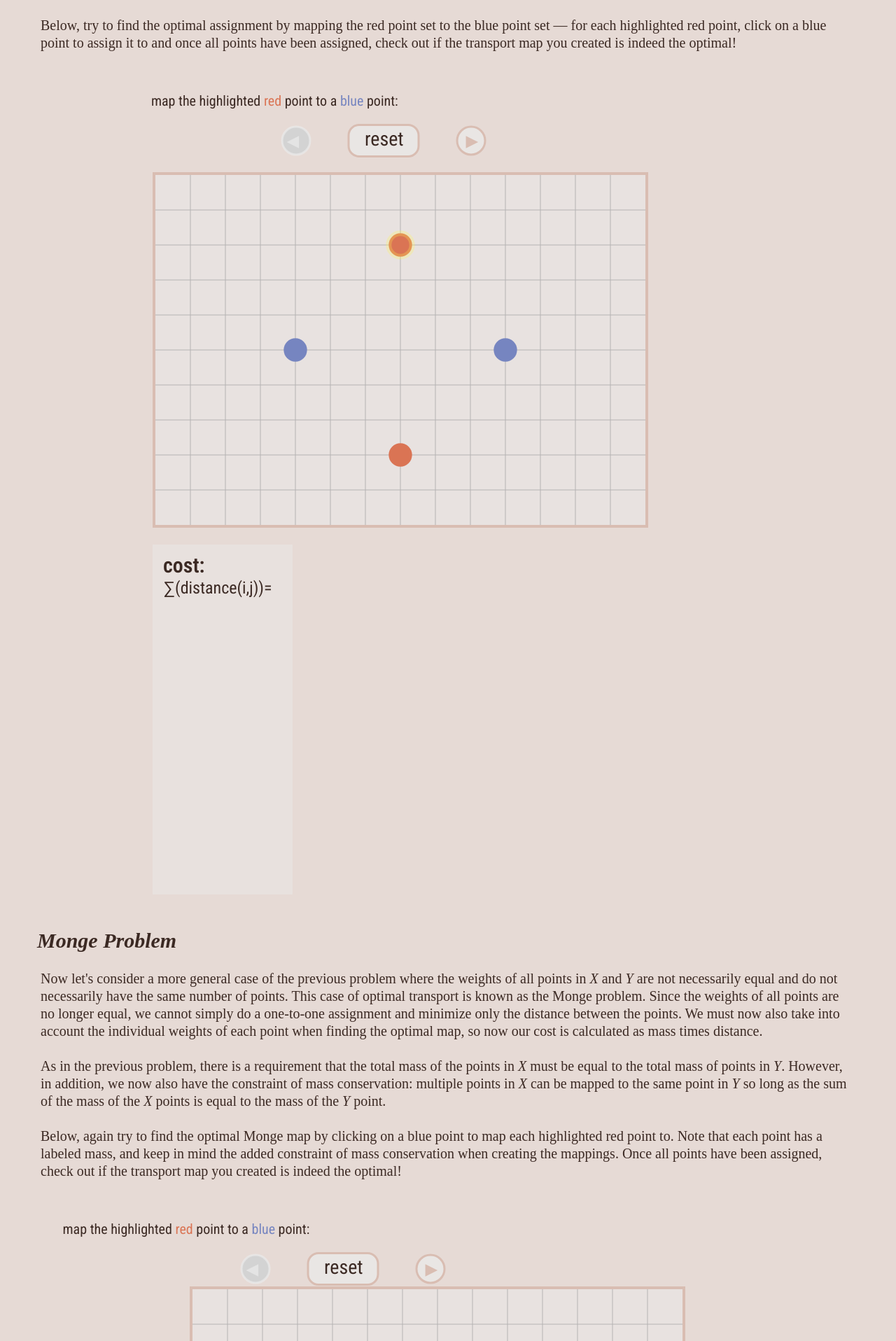
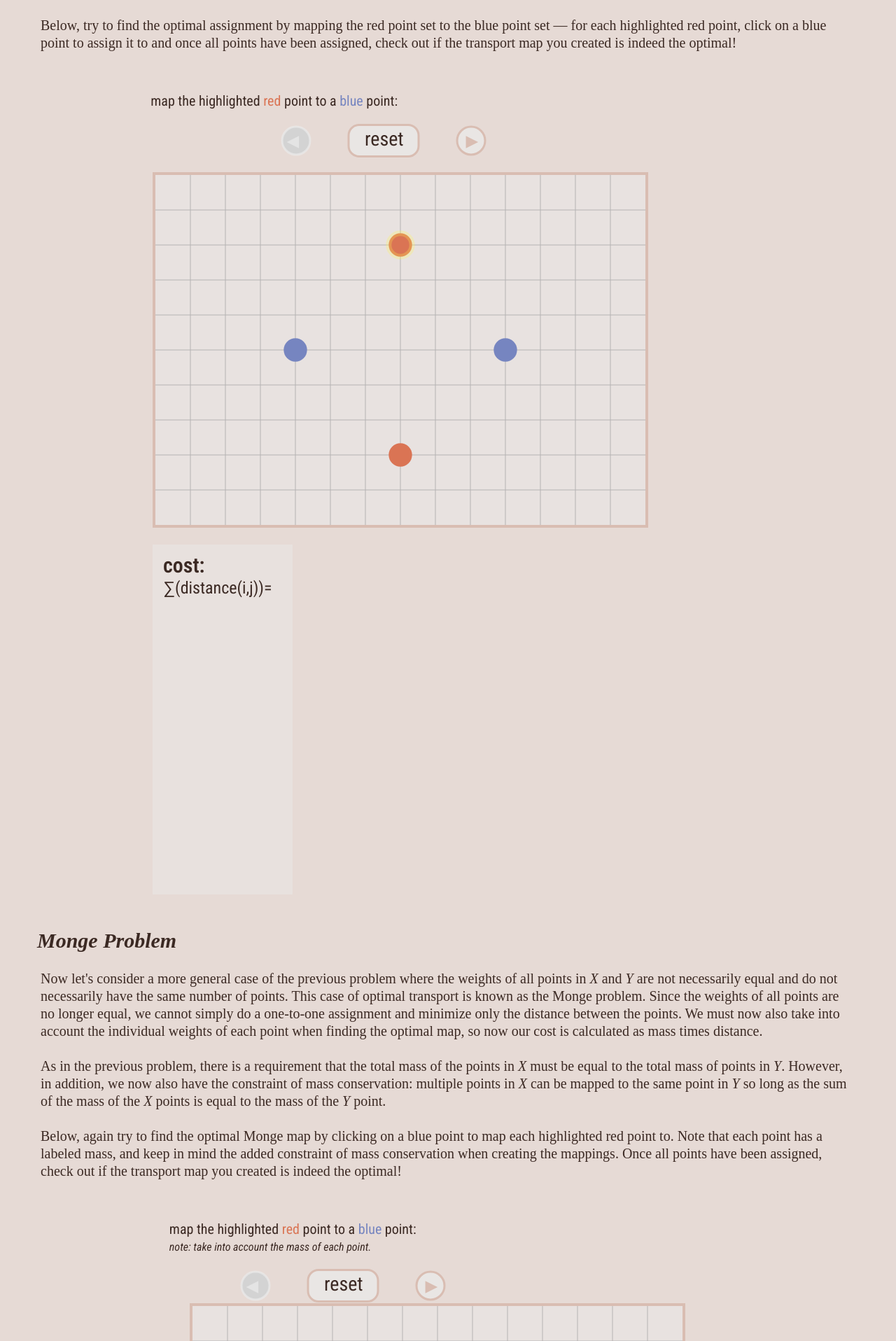
Before and after one commit to mf02511/Optimal-Transport-Visualization, a SvelteKit app: page / in a window 1280 px wide. Shown: the part 1264-3180 px from the top of the page at 70% size. Built offline with nearby package versions, Linux system fonts and the light colour scheme; a web font is replaced by a local one.

Commit message:
edited spacing

```diff
--- a/src/components/Assignment.svelte
+++ b/src/components/Assignment.svelte
@@ -230,7 +230,7 @@
 		class='instruction'
 		style='color: #3b2923; font-size: 20px; font-family: "Roboto Condensed", sans-serif'
 	>
-		&nbsp;&nbsp;&nbsp; map the highlighted <span style='color: #da7454'>red</span> point to a <span style='color: #7685c0'>blue</span> point:
+		map the highlighted <span style='color: #da7454'>red</span> point to a <span style='color: #7685c0'>blue</span> point:
 	</p>
 	<svg
 		width = {1000}
@@ -521,7 +521,9 @@
 		width: 70%;
 		font-family: "Roboto Condensed", sans-serif;
 	}
-
+	p {
+		margin-left: 2%;
+	}
 	text {
 		padding: 0;
 	}
--- a/src/components/Kantoro.svelte
+++ b/src/components/Kantoro.svelte
@@ -279,7 +279,9 @@
 		class='instruction'
 		style='color: #3b2923; font-size: 20px; font-family: "Roboto Condensed", sans-serif'
 	>
-		&nbsp;&nbsp;&nbsp; map the highlighted <span style='color: #da7454'>red</span> point to a <span style='color: #7685c0'>blue</span> point:
+		map the highlighted <span style='color: #da7454'>red</span> point to a <span style='color: #7685c0'>blue</span> point:
+		<br>
+		<span style='font-size: 16px'><i>note: transport the mass of the red points by 1 with each click.</i></span>
 	</p>
 	<svg
 		width = {1000}
@@ -632,7 +634,9 @@
 		width: 90%;
 		font-family: "Roboto Condensed", sans-serif;
 	}
-
+	p {
+		margin-left: 15%;
+	}
 	text {
 		padding: 0;
 	}
--- a/src/components/Monge.svelte
+++ b/src/components/Monge.svelte
@@ -256,7 +256,9 @@
 		class='instruction'
 		style='color: #3b2923; font-size: 20px; font-family: "Roboto Condensed", sans-serif'
 	>
-		&nbsp;&nbsp;&nbsp; map the highlighted <span style='color: #da7454'>red</span> point to a <span style='color: #7685c0'>blue</span> point:
+		map the highlighted <span style='color: #da7454'>red</span> point to a <span style='color: #7685c0'>blue</span> point:
+		<br>
+		<span style='font-size: 16px'><i>note: take into account the mass of each point.</i></span>
 	</p>
 	<svg
 		class='buttonBar'
@@ -607,7 +609,9 @@
 		width: 90%;
 		font-family: "Roboto Condensed", sans-serif;
 	}
-
+	p {
+		margin-left: 15%;
+	}
 	text {
 		padding: 0;
 	}
```
